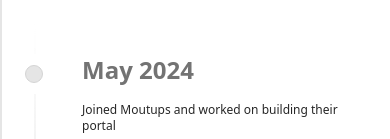
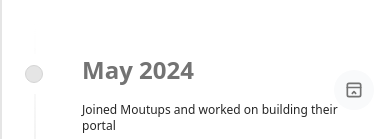
Before and after one commit to utkarshsharma7/portfolio, a Next.js app: page / in a window 390 px wide. Shown: the part 702-841 px from the top of the page. Built offline with nearby package versions, Linux system fonts and the light colour scheme.

Commit message:
floating dock fixed

```diff
--- a/src/app/page.tsx
+++ b/src/app/page.tsx
@@ -12,12 +12,9 @@ import { Toaster } from "react-hot-toast";
 export default function Home() {
   return (
     <div className="relative">
-      <Toaster position="bottom-center" reverseOrder={false} />
+      <Toaster position="top-center" reverseOrder={false} />
 
       {/* Floating Dock - Responsive positioning */}
-      <div className="fixed md:top-5 md:left-1/2 md:-translate-x-1/2 bottom-5 right-5 md:bottom-auto md:right-auto z-50">
-        <FloatingDockDemo />
-      </div>
 
       {/* Main Layout */}
       <div className="flex w-full h-screen">
@@ -35,6 +32,9 @@ export default function Home() {
           <SignupFormDemo />
         </div>
       </div>
+      <div className="fixed bottom-28 right-4 md:top-5 md:left-1/2 md:-translate-x-1/2 z-50">
+        <FloatingDockDemo />
+      </div>
     </div>
   );
 }
```
